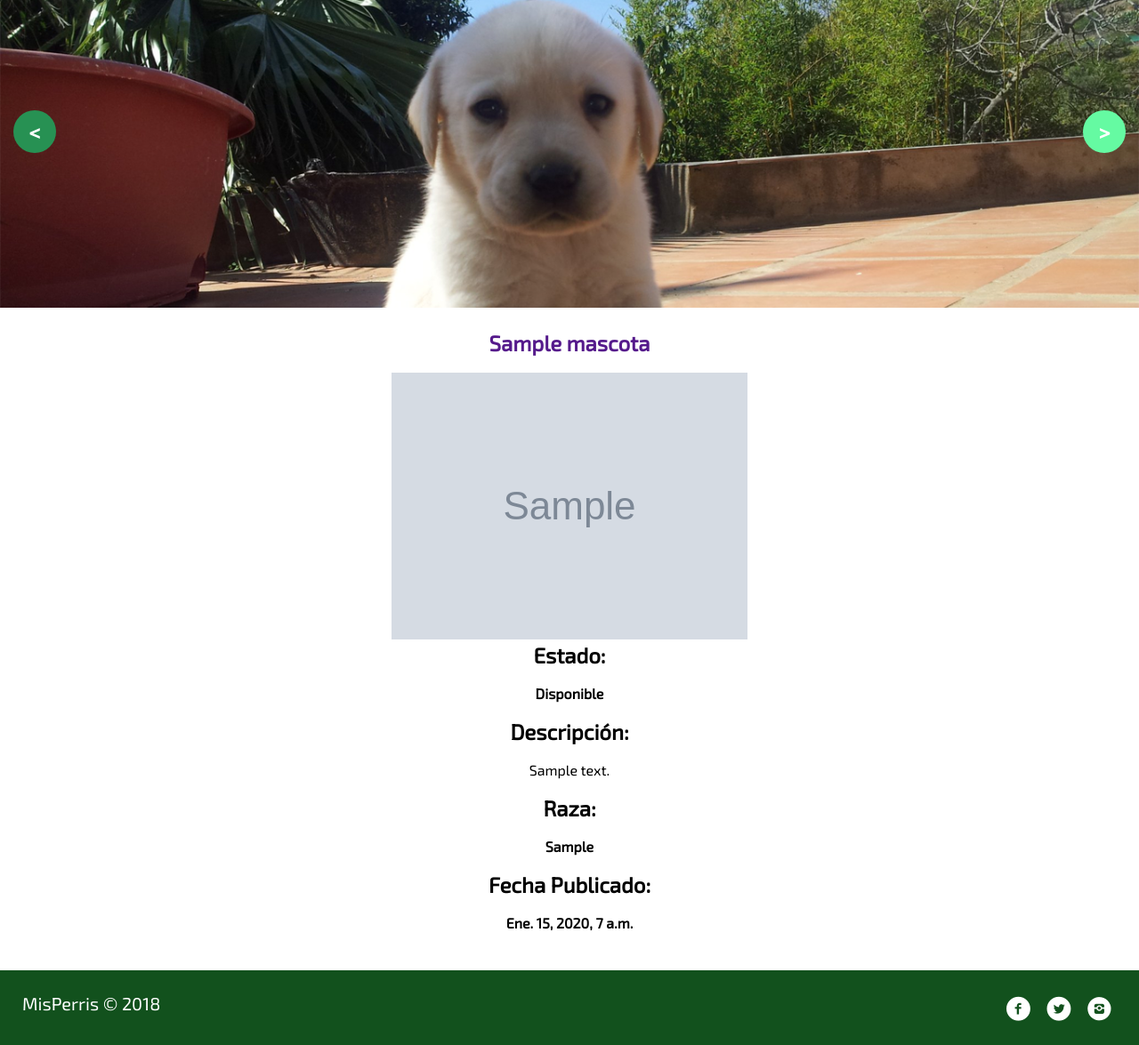
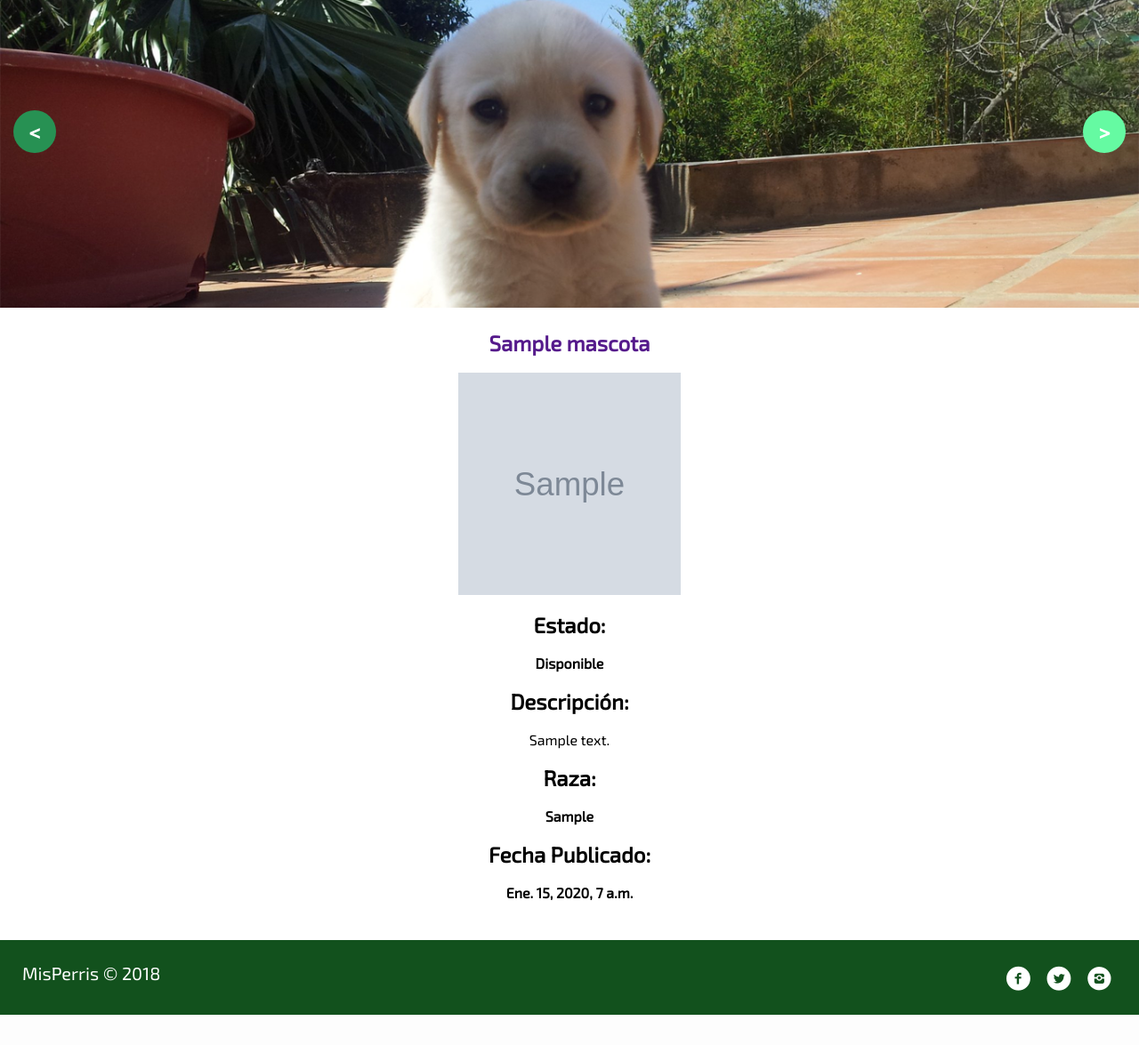
Before and after one commit to VictorAliaga/MisPerris, a Django app: page /perrito/1/ in a window 1280 px wide. Shown: the part 51-1226 px from the top of the page at 89% size. After the commit the page ends 1192 px from the top, so only its background shows below. Run offline with Django 3.2, Linux system fonts and the light colour scheme; tables that the repository leaves empty hold one stand-in row (values such as "Sample post"); grey boxes marked "Sample" are stand-in pictures.

Commit message:
Arregla tamaño de imagen de mascota

```diff
--- a/adopcionperros/static/css/perritodetalle.css
+++ b/adopcionperros/static/css/perritodetalle.css
@@ -16,3 +16,11 @@ article .adoptar:hover
     color: #1883ba;
     background-color: #ffffff;
 }
+
+article #adoptarperris img
+{
+    width: 250px;
+    height: 250px;
+    display:block;
+    margin:auto;
+}
```
Also changed, not shown: adopcionperros/static/images/logo.png (deleted), media/upload/CACHORROS.jpg (added).
